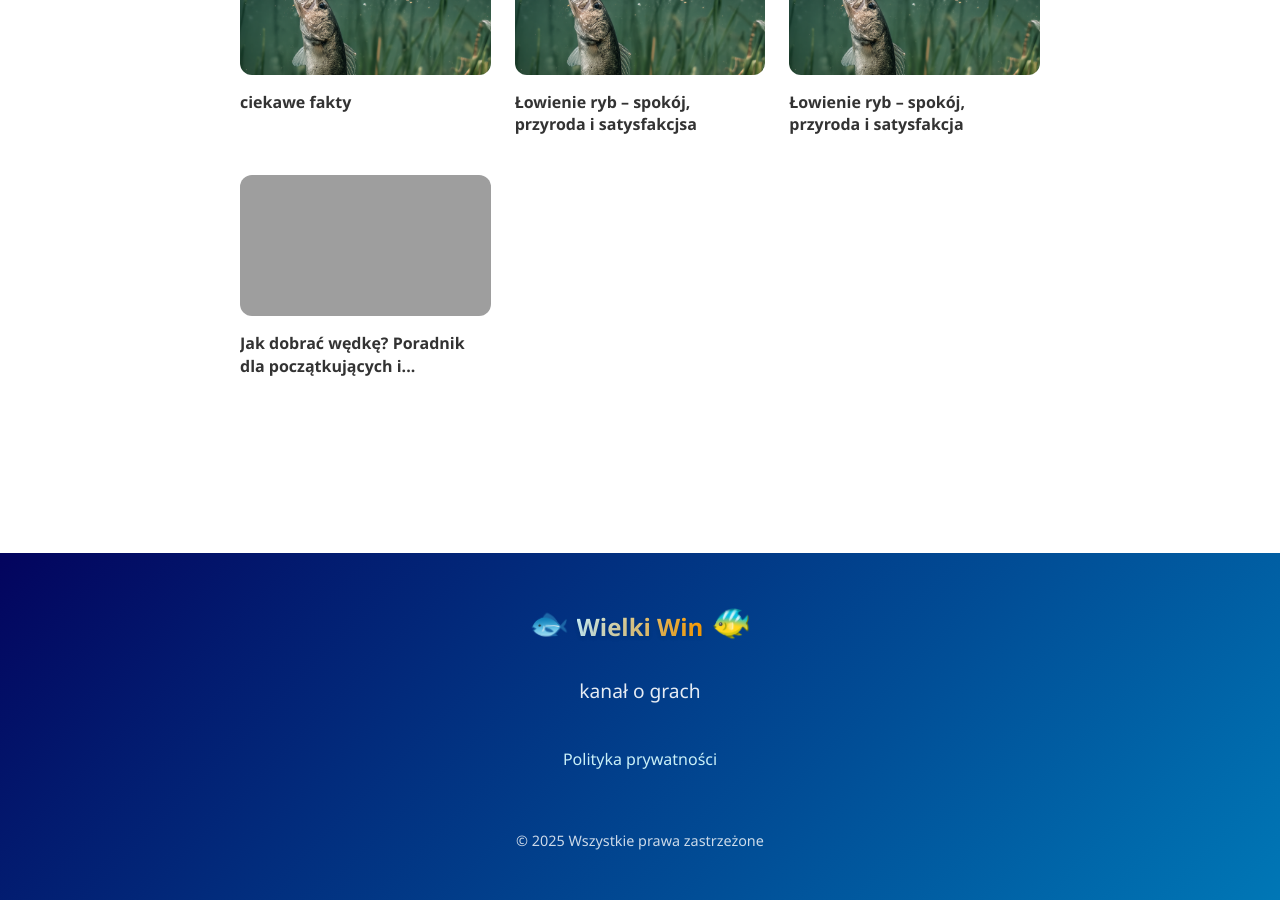
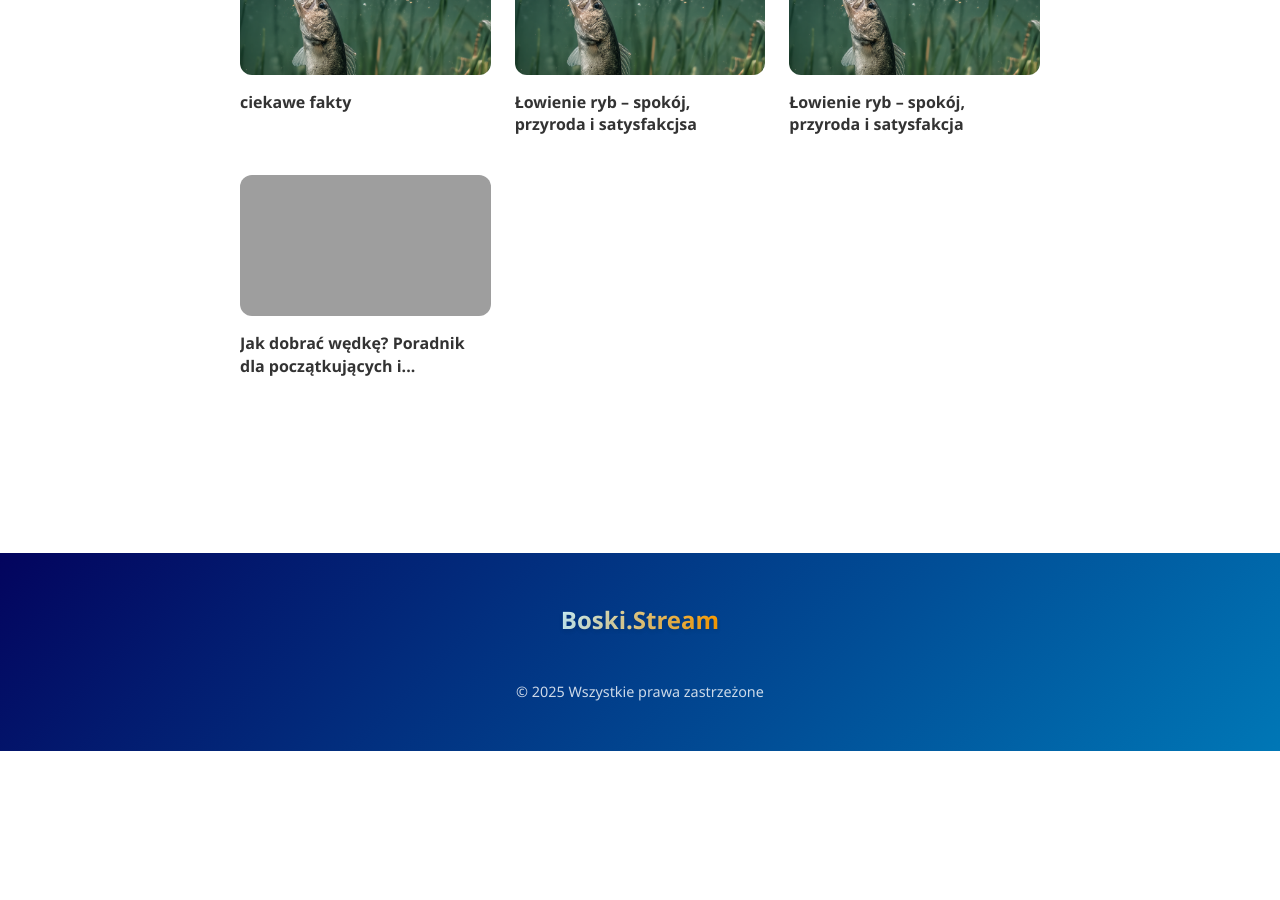
Before and after one commit to hikesilent/wielki, a Jekyll site: the page built from _posts/2025-04-12-witaj.md, in a window 1280 px wide and 900 px high, scrolled down 2681 px. Built offline with Jekyll 4.4.1, drawn with Linux system fonts in a browser that asks for light colours; some web fonts are replaced; after the commit the page ends 3432 px from its top, so only the background shows below that; some of the changed text lies outside the part shown; grey boxes are pictures that could not be loaded.

Commit message:
Add files via upload

```diff
--- a/_includes/footer.html
+++ b/_includes/footer.html
@@ -1,16 +1,14 @@
 <footer class="site-footer">
     <div class="footer-content">
         <div class="footer-brand">
-            <span class="fish-animation">🐟</span>
-            <span class="logo-text">{{ site.data.siteinfo.title }}</span>
-            <span class="fish-animation">🐠</span>
+
+            <span class="logo-text">Boski.Stream</span>
+
         </div>
 
-        <p class="footer-tagline">{{ site.data.siteinfo.description }}</p>
 
-        <div class="footer-links">
-            <a href="/polityka-prywatnosci" class="footer-link">Polityka prywatności</a>
-        </div>
+
+
 
         <p class="footer-copyright">&copy; <span id="current-year"></span> Wszystkie prawa zastrzeżone</p>
     </div>
--- a/_includes/header.html
+++ b/_includes/header.html
@@ -2,8 +2,8 @@
     <div class="header-container">
         <!-- Logo -->
         <a href="/" class="logo-container">
-            <img src="{{ '/logo-transparent.png' | relative_url }}" alt="Logo" class="logo-img">
-            <span class="logo-text">{{ site.data.siteinfo.title }}</span>
+            <img src="{{ '/logo-transparent.png' | relative_url }}" alt="Rybki Party Logo" class="logo-img">
+            <span class="logo-text">Rybki.party</span>
         </a>
 
         <!-- Desktop Menu
```
